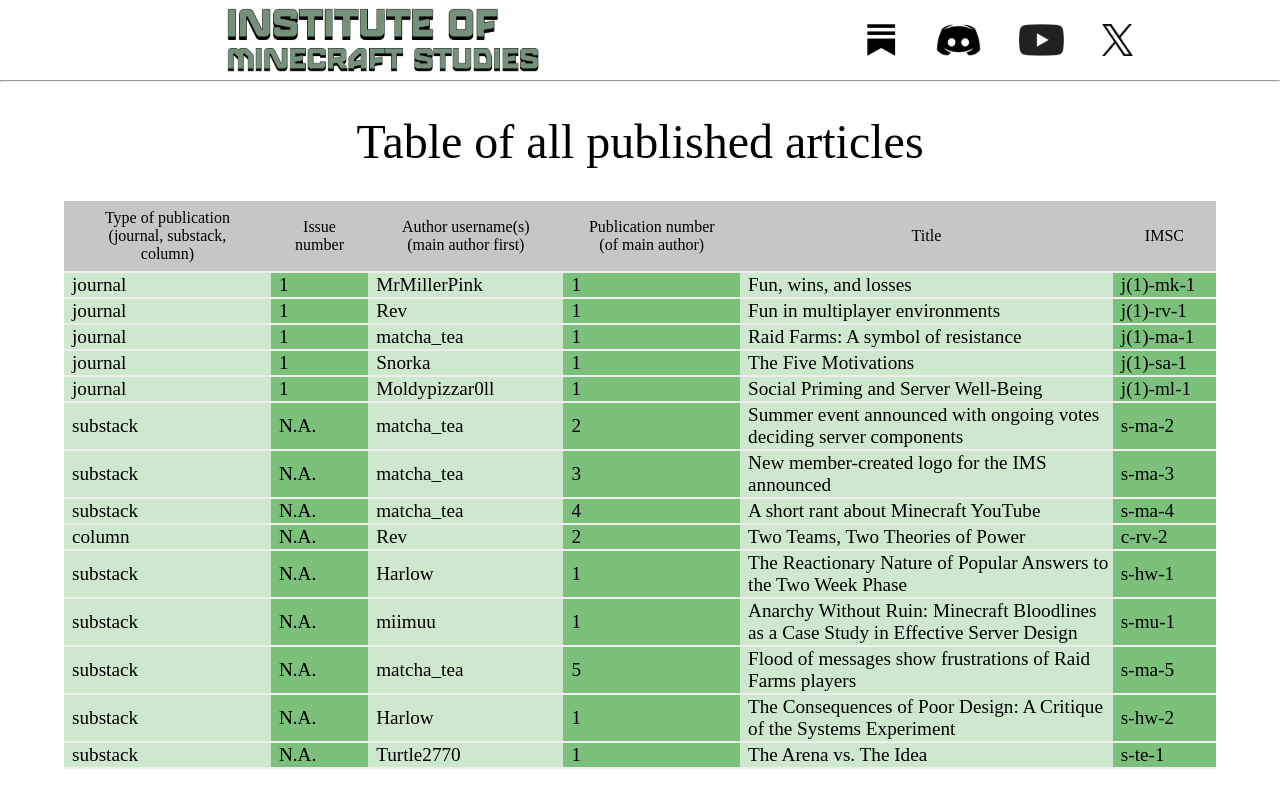
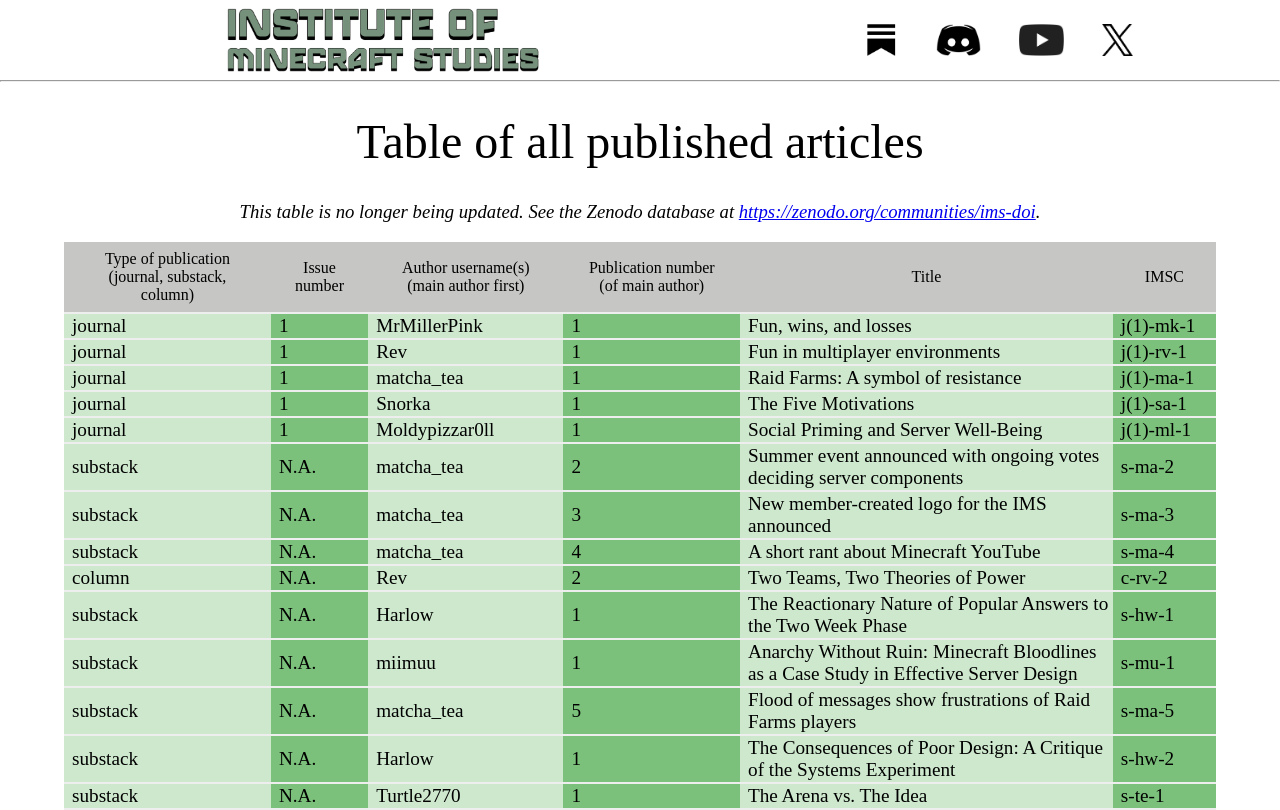
Before and after one commit to imsresearch/ims-website, a React (Vite) app: page /pubdep/table-of-articles in a window 1280 px wide. Shown: the top 810 px of the page. Built offline with nearby package versions, Linux system fonts and the light colour scheme; a web font is replaced by a local one.

Commit message:
Update styles and content in articles index and table of articles

```diff
--- a/src/App.jsx
+++ b/src/App.jsx
@@ -35,7 +35,6 @@ const GlobalStyles = createGlobalStyle`
     * {
         font-family: "PT Serif Caption", serif;
         font-weight: 400;
-        font-style: normal;
     }
 `;
 
--- a/src/pages/pubdep/articles-index.jsx
+++ b/src/pages/pubdep/articles-index.jsx
@@ -16,7 +16,7 @@ export default function ArticlesIndex() {
     var [searchIMSC, setSearchIMSC] = useState(false);
     const [visibleCount, setVisibleCount] = useState(20);
 
-    const suggestions = ["raid farms", "server", "player", "behaviour", "people", "solution", "social"];
+    const suggestions = ["raid farms", "server", "player", "behaviour", "people", "solution", "social", "how", "why", "minecraft"];
 
     useEffect(() => {
         fetch("/assets/search_index.json")
--- a/src/pages/pubdep/table-of-articles.jsx
+++ b/src/pages/pubdep/table-of-articles.jsx
@@ -19,6 +19,7 @@ export default function TableOfArticles() {
 
             <main>
                 <h1>Table of all published articles</h1>
+                <h3><i>This table is no longer being updated. See the Zenodo database at <a href="https://zenodo.org/communities/ims-doi">https://zenodo.org/communities/ims-doi</a>.</i></h3>
                 <div className="table-of-articles-div">
                     <div className="table-of-articles-inner-div">
                         <table>
--- a/src/styles/table-of-articles.css
+++ b/src/styles/table-of-articles.css
@@ -1,6 +1,10 @@
 .table-of-articles-page h1{
     text-align: center;
     font-size: 3rem;
+}
+
+.table-of-articles-page h3{
+    text-align: center;
 }
 
 .table-of-articles-page table{
```
